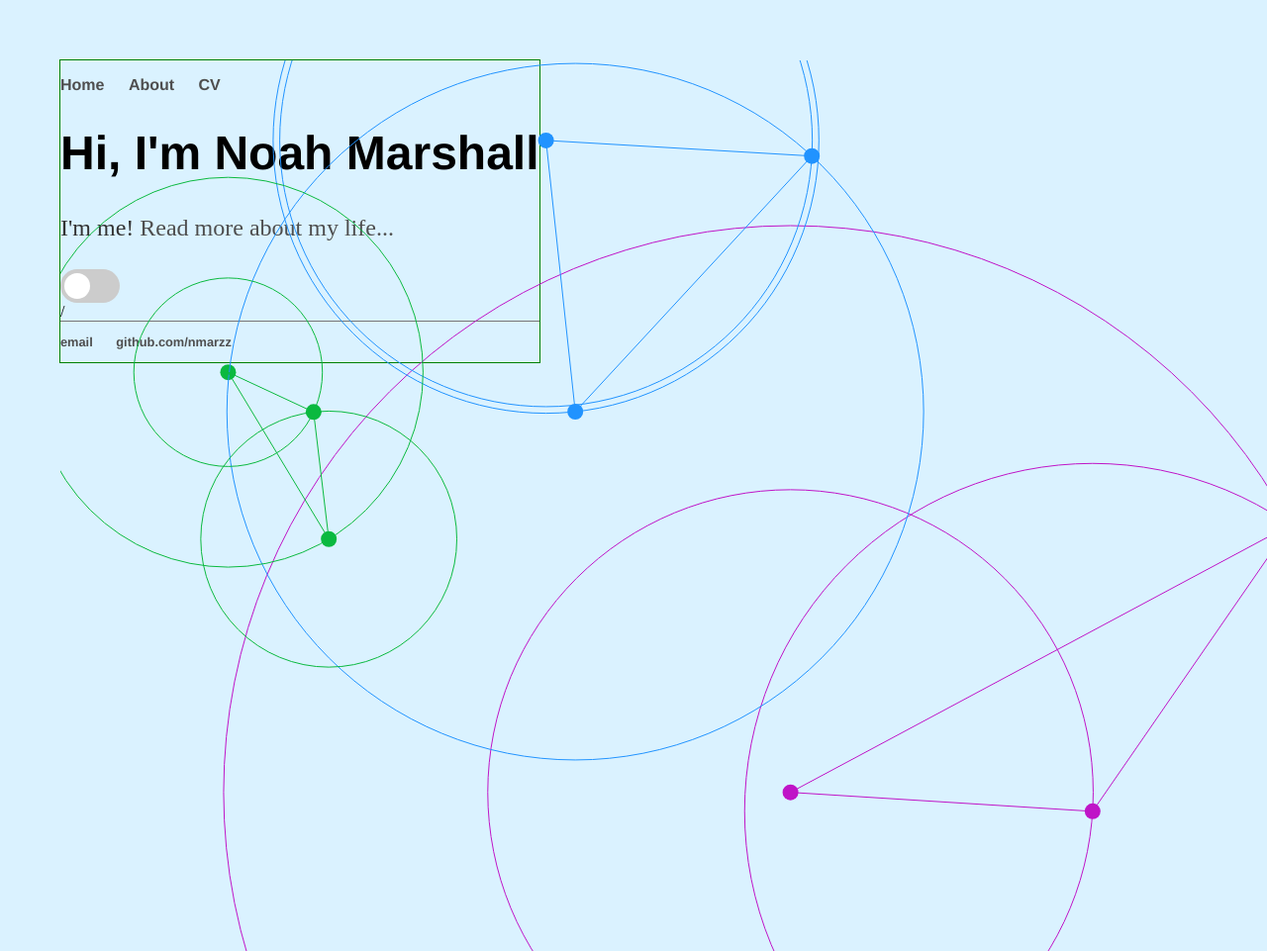
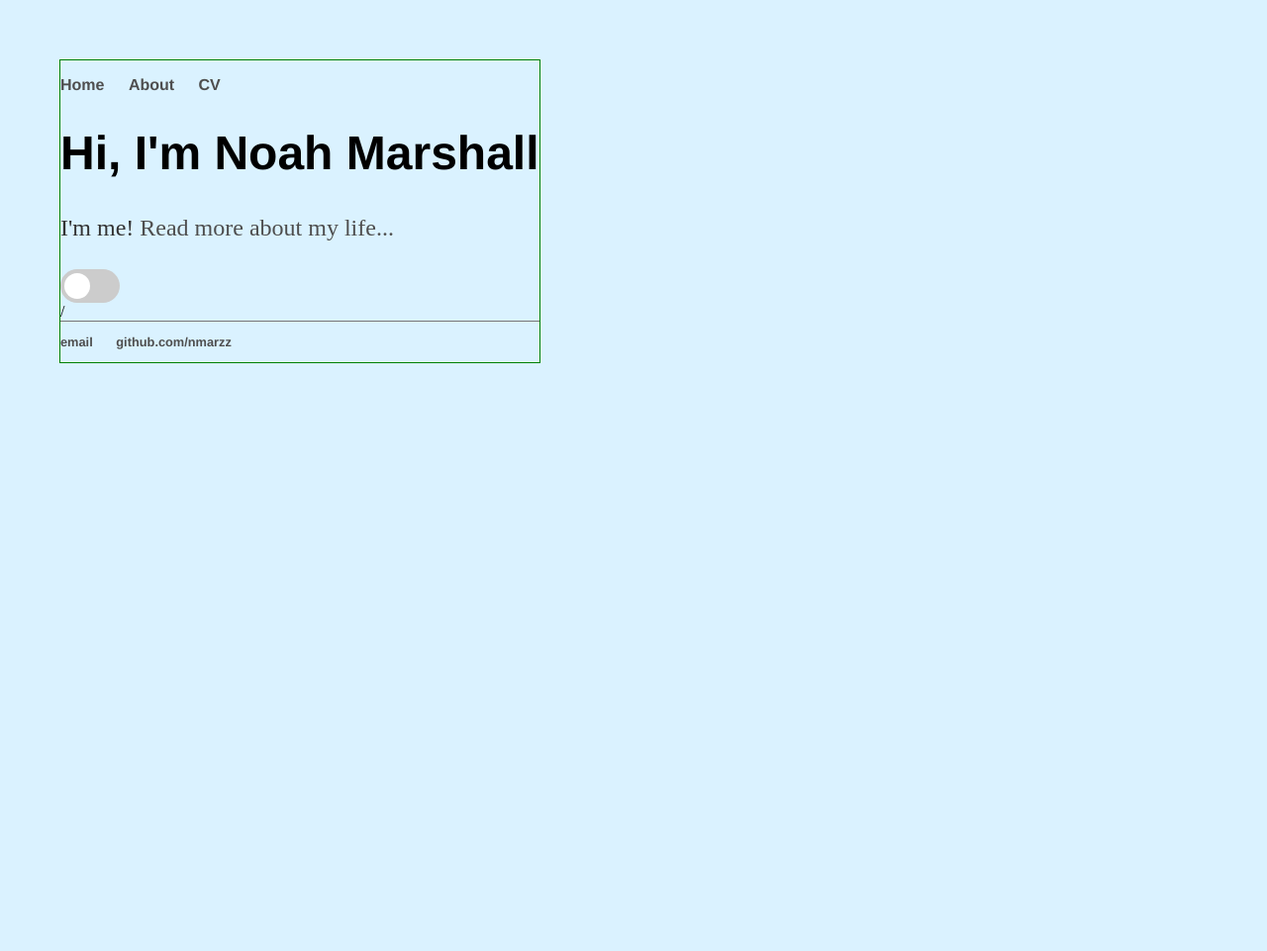
Before and after one commit to nmarzz/nmarzz.github.io, a Jekyll site: the page built from index.html, in a window 1280 px wide. Shown: the whole page at 99% size. Built offline with Jekyll 4.4.1, drawn with Linux system fonts in a browser that asks for light colours; after the commit the page ends 900 px from its top, so only the background shows below that.

```diff
--- a/index.html
+++ b/index.html
@@ -15,7 +15,3 @@ title: Noah Marshall
   <input type="checkbox">
   <span class="slider round"></span>
 </label>
-
-<canvas id="myCanvas" style= "position:absolute; left:0px; top:0px;">
-</canvas>
-</body>
```
